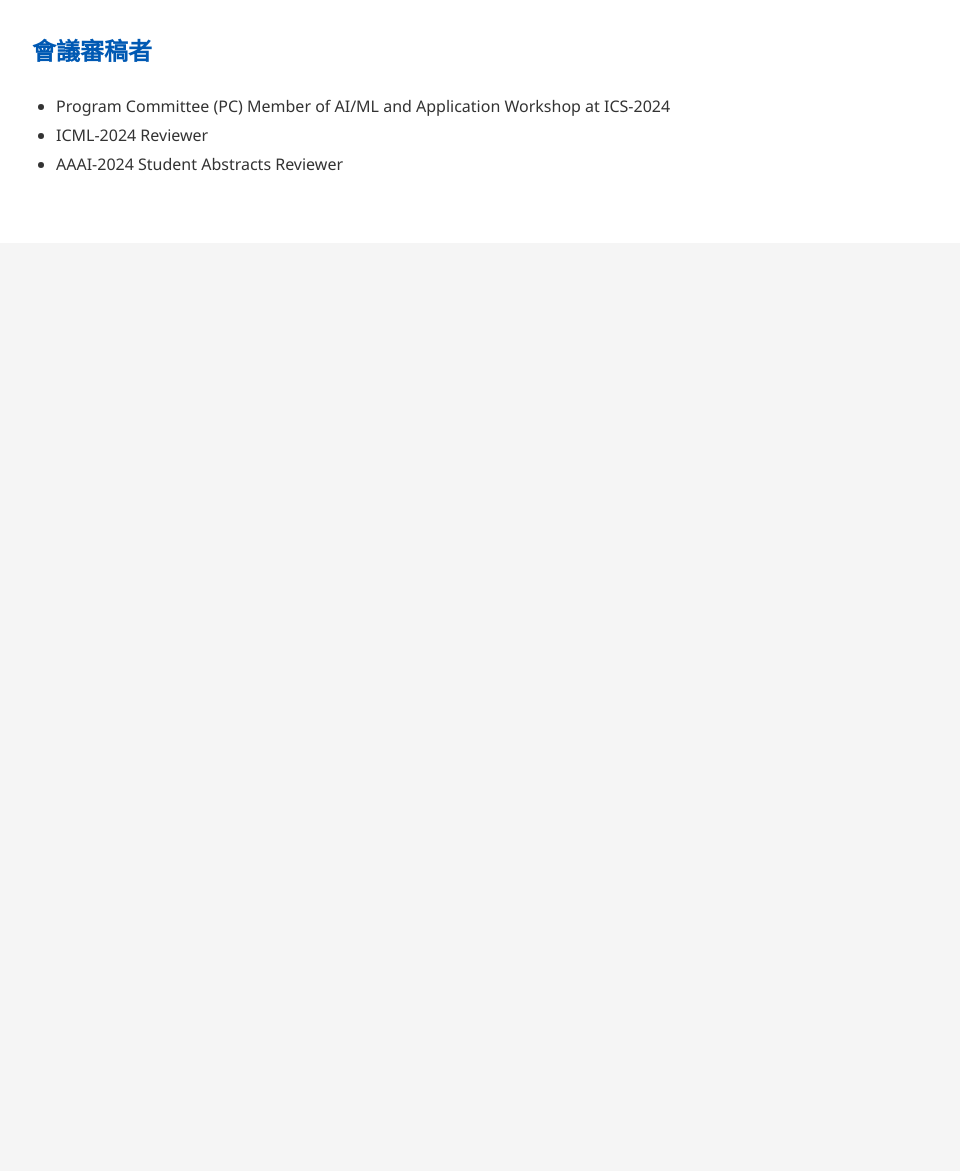
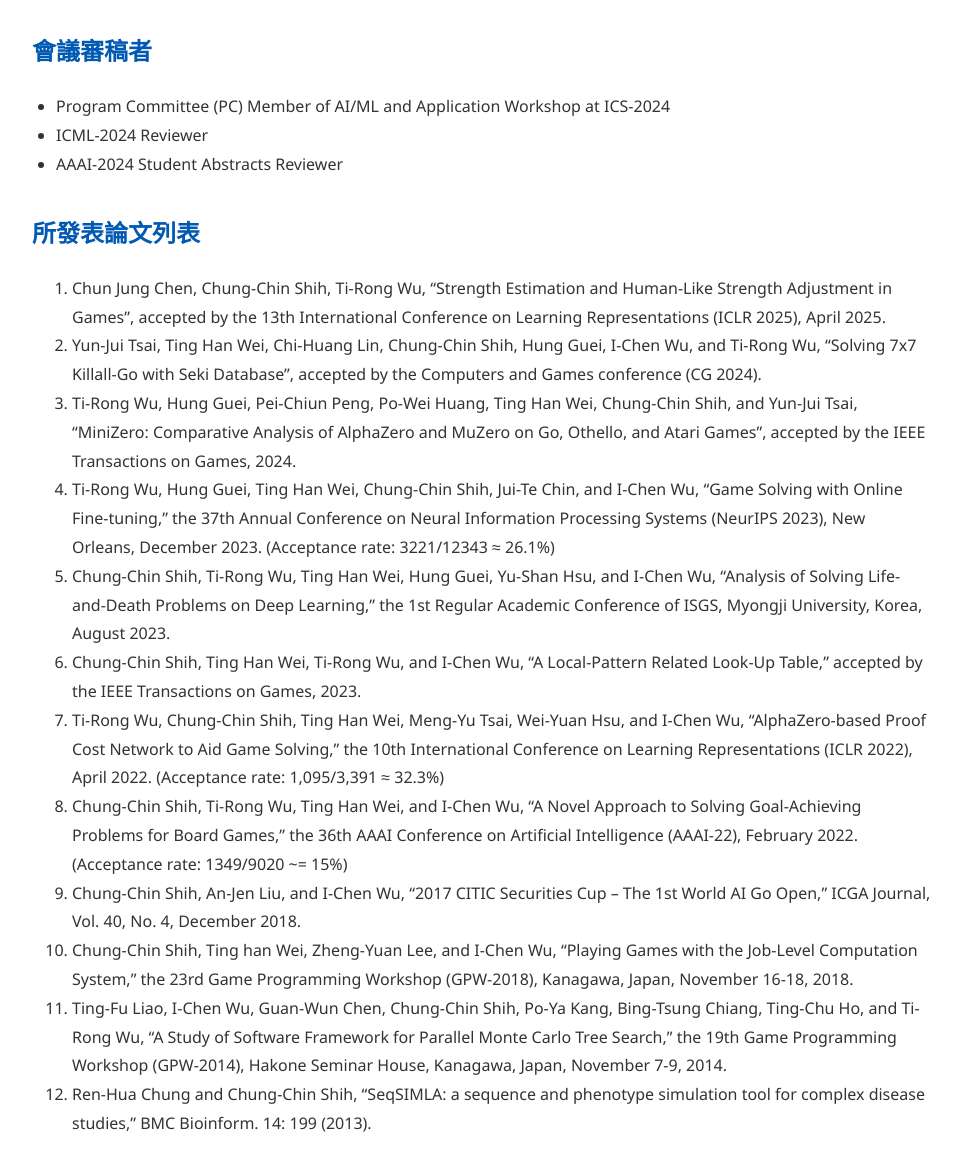
Before and after one commit to rockmanray/rockmanray.github.io, a plain HTML site: page index.html in a window 1280 px wide. Shown: the part 1572-2743 px from the top of the page, without its empty margins (158-1118 px from the left). Before the commit the page ends 1815 px from the top, so only its background shows below. Drawn offline with Linux system fonts and the light colour scheme.

Commit message:
Update index.html with published papers.

```diff
--- a/index.html
+++ b/index.html
@@ -118,6 +118,25 @@
         <li>AAAI-2024 Student Abstracts Reviewer</li>
       </ul>
     </div>
+
+    <div class="section">
+      <h2>所發表論文列表</h2>
+      <ol>
+        <li>Chun Jung Chen, Chung-Chin Shih, Ti-Rong Wu, “Strength Estimation and Human-Like Strength Adjustment in Games”, accepted by the 13th International Conference on Learning Representations (ICLR 2025), April 2025.</li>
+        <li>Yun-Jui Tsai, Ting Han Wei, Chi-Huang Lin, Chung-Chin Shih, Hung Guei, I-Chen Wu, and Ti-Rong Wu, “Solving 7x7 Killall-Go with Seki Database”, accepted by the Computers and Games conference (CG 2024).</li>
+        <li>Ti-Rong Wu, Hung Guei, Pei-Chiun Peng, Po-Wei Huang, Ting Han Wei, Chung-Chin Shih, and Yun-Jui Tsai, “MiniZero: Comparative Analysis of AlphaZero and MuZero on Go, Othello, and Atari Games”, accepted by the IEEE Transactions on Games, 2024.</li>
+        <li>Ti-Rong Wu, Hung Guei, Ting Han Wei, Chung-Chin Shih, Jui-Te Chin, and I-Chen Wu, “Game Solving with Online Fine-tuning,” the 37th Annual Conference on Neural Information Processing Systems (NeurIPS 2023), New Orleans, December 2023. (Acceptance rate: 3221/12343 ≈ 26.1%)</li>
+        <li>Chung-Chin Shih, Ti-Rong Wu, Ting Han Wei, Hung Guei, Yu-Shan Hsu, and I-Chen Wu, “Analysis of Solving Life-and-Death Problems on Deep Learning,” the 1st Regular Academic Conference of ISGS, Myongji University, Korea, August 2023.</li>
+        <li>Chung-Chin Shih, Ting Han Wei, Ti-Rong Wu, and I-Chen Wu, “A Local-Pattern Related Look-Up Table,” accepted by the IEEE Transactions on Games, 2023.</li>
+        <li>Ti-Rong Wu, Chung-Chin Shih, Ting Han Wei, Meng-Yu Tsai, Wei-Yuan Hsu, and I-Chen Wu, “AlphaZero-based Proof Cost Network to Aid Game Solving,” the 10th International Conference on Learning Representations (ICLR 2022), April 2022. (Acceptance rate: 1,095/3,391 ≈ 32.3%)</li>
+        <li>Chung-Chin Shih, Ti-Rong Wu, Ting Han Wei, and I-Chen Wu, “A Novel Approach to Solving Goal-Achieving Problems for Board Games,” the 36th AAAI Conference on Artificial Intelligence (AAAI-22), February 2022. (Acceptance rate: 1349/9020 ~= 15%)</li>
+        <li>Chung-Chin Shih, An-Jen Liu, and I-Chen Wu, “2017 CITIC Securities Cup – The 1st World AI Go Open,” ICGA Journal, Vol. 40, No. 4, December 2018.</li>
+        <li>Chung-Chin Shih, Ting han Wei, Zheng-Yuan Lee, and I-Chen Wu, “Playing Games with the Job-Level Computation System,” the 23rd Game Programming Workshop (GPW-2018), Kanagawa, Japan, November 16-18, 2018.</li>
+        <li>Ting-Fu Liao, I-Chen Wu, Guan-Wun Chen, Chung-Chin Shih, Po-Ya Kang, Bing-Tsung Chiang, Ting-Chu Ho, and Ti-Rong Wu, “A Study of Software Framework for Parallel Monte Carlo Tree Search,” the 19th Game Programming Workshop (GPW-2014), Hakone Seminar House, Kanagawa, Japan, November 7-9, 2014.</li>
+        <li>Ren-Hua Chung and Chung-Chin Shih, “SeqSIMLA: a sequence and phenotype simulation tool for complex disease studies,” BMC Bioinform. 14: 199 (2013).</li>
+      </ol>
+    </div>
+
   </div>
 </body>
 </html>
```
